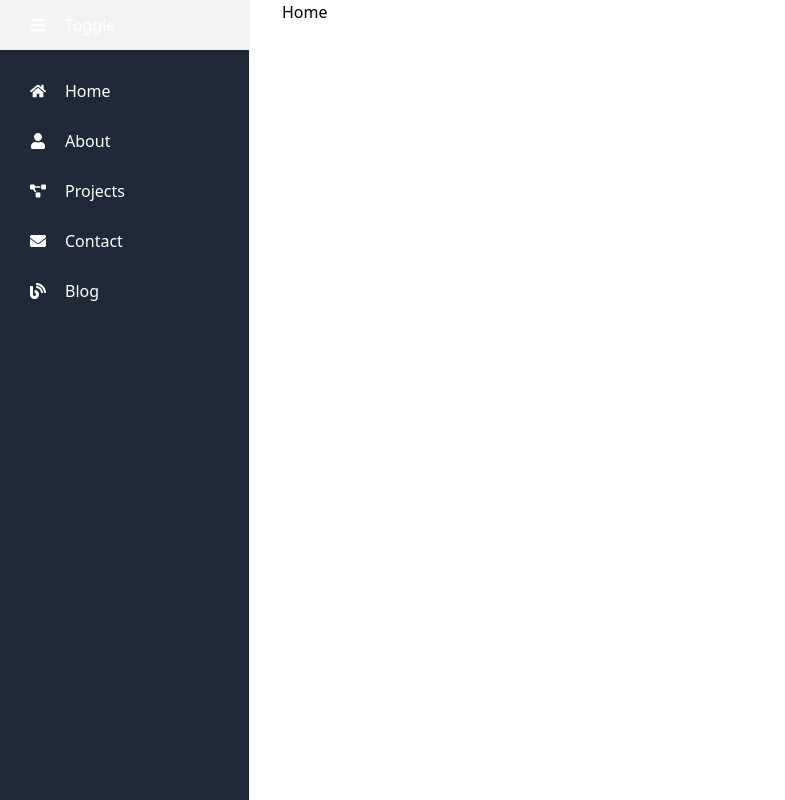
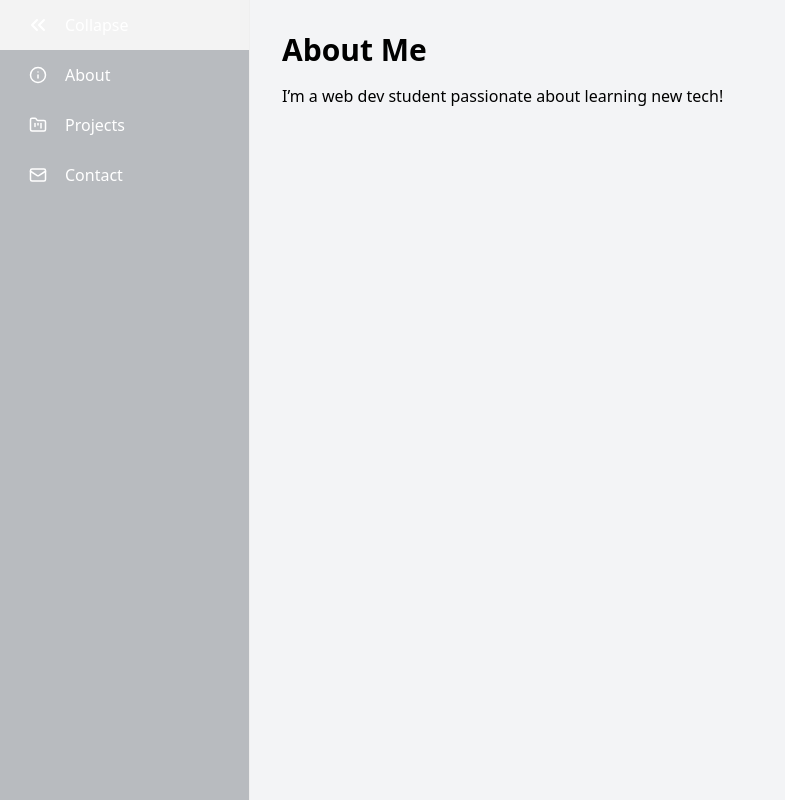
Before and after one commit to Xorcist15/portfolio, a React (Create React App) app in the folder youssef/: page / in a window 1280 px wide. Shown: the whole page, without its empty margins (0-785 px from the left). Built offline with nearby package versions, Linux system fonts and the light colour scheme.

Commit message:
sidebar works perfectly

```diff
--- a/youssef/package.json
+++ b/youssef/package.json
@@ -7,12 +7,14 @@
     "@testing-library/jest-dom": "^6.6.3",
     "@testing-library/react": "^16.3.0",
     "@testing-library/user-event": "^13.5.0",
+    "lucide-react": "^0.487.0",
     "react": "^19.1.0",
     "react-dom": "^19.1.0",
     "react-icons": "^5.5.0",
     "react-pro-sidebar": "^1.1.0",
     "react-router-dom": "^7.5.0",
     "react-scripts": "5.0.1",
+    "react-scroll": "^1.9.3",
     "web-vitals": "^2.1.4"
   },
   "scripts": {
--- a/youssef/src/App.css
+++ b/youssef/src/App.css
@@ -1,3 +1,7 @@
 @tailwind base;
 @tailwind components;
 @tailwind utilities;
+
+html {
+  scroll-behavior: smooth;
+}
--- a/youssef/src/App.js
+++ b/youssef/src/App.js
@@ -1,27 +1,32 @@
+
 import './App.css';
-import { BrowserRouter as Router, Routes, Route } from "react-router-dom";
-import SidebarMenu from "./components/Sidebar";
-import Home from "./pages/Home";
-import About from "./pages/About";
-import Projects from "./pages/Projects";
-import Contact from "./pages/Contact";
-import Blog from "./pages/Blog";
+import { Element } from 'react-scroll';
+import Sidebar from './components/Sidebar';
+import About from './pages/About';
+import Projects from './pages/Projects';
+import Contact from './pages/Contact';
 
-function App() {
+export default function App() {
   return (
-      <div className="flex">
-        <SidebarMenu />
-        <div className="flex-1">
-          <Routes>
-            <Route path="/" element={<Home />} />
-            <Route path="/about" element={<About />} />
-            <Route path="/projects" element={<Projects />} />
-            <Route path="/contact" element={<Contact />} />
-            <Route path="/blog" element={<Blog />} />
-          </Routes>
-        </div>
-      </div>
+    <div className="flex h-screen overflow-hidden">
+      <Sidebar />
+      <main id="container" className="flex-1 overflow-y-auto scroll-smooth">
+        <Element name="about">
+          <section>
+            <About />
+          </section>
+        </Element>
+        <Element name="projects">
+          <section>
+            <Projects />
+          </section>
+        </Element>
+        <Element name="contact">
+          <section>
+            <Contact />
+          </section>
+        </Element>
+      </main>
+    </div>
   );
 }
-
-export default App;
--- a/youssef/src/components/Sidebar.jsx
+++ b/youssef/src/components/Sidebar.jsx
@@ -1,57 +1,86 @@
-import React, { useState } from "react";
-import { Sidebar, Menu, MenuItem } from "react-pro-sidebar";
-import { Link } from "react-router-dom";
+import { Sidebar, Menu, MenuItem } from 'react-pro-sidebar';
+import { Link as ScrollLink } from 'react-scroll';
+import { useState } from 'react';
 import {
-  FaHome,
-  FaUser,
-  FaProjectDiagram,
-  FaEnvelope,
-  FaBlog,
-  FaBars,
-} from "react-icons/fa";
+  Info,
+  FolderKanban,
+  Mail,
+  ChevronsLeft,
+  ChevronsRight,
+} from 'lucide-react';
 
-const SidebarMenu = () => {
+export default function SideNav() {
   const [collapsed, setCollapsed] = useState(false);
 
   return (
-    <div className="h-screen flex">
     <Sidebar
       collapsed={collapsed}
-        backgroundColor="#1f2937" // Tailwind's gray-800
-        className="!text-white"
+      className="h-screen bg-gray-800 text-white border-r border-gray-700"
+      rootStyles={{ color: 'white' }}
     >
-        <Menu>
+      <Menu menuItemStyles={{
+        button: {
+          className: 'hover:bg-gray-700 transition-all',
+        },
+        label: {
+          className: 'ml-2',
+        },
+        icon: {
+          className: 'text-white',
+        },
+      }}>
         <MenuItem
-            icon={<FaBars />}
           onClick={() => setCollapsed(!collapsed)}
-            className="!mb-4"
+          icon={collapsed ? <ChevronsRight /> : <ChevronsLeft />}
         >
-            {!collapsed && "Toggle"}
+          {!collapsed && 'Collapse'}
         </MenuItem>
 
-          <MenuItem icon={<FaHome />} component={<Link to="/" />}>
-            Home
-          </MenuItem>
-          <MenuItem icon={<FaUser />} component={<Link to="/about" />}>
+        <MenuItem
+          icon={<Info size={18} />}
+          component={
+            <ScrollLink
+              to="about"
+              smooth
+              duration={500}
+              containerId="container"
+              className="block w-full h-full cursor-pointer"
+            />
+          }
+        >
           About
         </MenuItem>
-          <MenuItem icon={<FaProjectDiagram />} component={<Link to="/projects" />}>
+
+        <MenuItem
+          icon={<FolderKanban size={18} />}
+          component={
+            <ScrollLink
+              to="projects"
+              smooth
+              duration={500}
+              containerId="container"
+              className="block w-full h-full cursor-pointer"
+            />
+          }
+        >
           Projects
         </MenuItem>
-          <MenuItem icon={<FaEnvelope />} component={<Link to="/contact" />}>
+
+        <MenuItem
+          icon={<Mail size={18} />}
+          component={
+            <ScrollLink
+              to="contact"
+              smooth
+              duration={500}
+              containerId="container"
+              className="block w-full h-full cursor-pointer"
+            />
+          }
+        >
           Contact
-          </MenuItem>
-          <MenuItem icon={<FaBlog />} component={<Link to="/blog" />}>
-            Blog
         </MenuItem>
       </Menu>
     </Sidebar>
-
-      <div className="flex-1 p-4 overflow-auto">
-        {/* Page content will be rendered here */}
-      </div>
-    </div>
   );
-};
-
-export default SidebarMenu;
+}
--- a/youssef/src/pages/About.jsx
+++ b/youssef/src/pages/About.jsx
@@ -1,9 +1,8 @@
-import React from 'react'
-
-const About = () => {
+export default function About() {
   return (
-    <div>About </div>
-  )
+    <section className="min-h-screen p-8 bg-gray-100" id="about">
+      <h2 className="text-3xl font-bold mb-4">About Me</h2>
+      <p>I’m a web dev student passionate about learning new tech!</p>
+    </section>
+  );
 }
-
-export default About
--- a/youssef/src/pages/Blog.jsx
+++ b/youssef/src/pages/Blog.jsx
@@ -2,7 +2,7 @@ import React from 'react'
 
 const Blog = () => {
   return (
-    <div>Blog</div>
+    <div className="h-screen">Blogs ..........</div>
   )
 }
 
--- a/youssef/src/pages/Contact.jsx
+++ b/youssef/src/pages/Contact.jsx
@@ -2,7 +2,7 @@ import React from 'react'
 
 const Contact = () => {
   return (
-    <div>Contact</div>
+    <div className="h-screen">Contact</div>
   )
 }
 
--- a/youssef/src/pages/Home.jsx
+++ b/youssef/src/pages/Home.jsx
@@ -1,9 +1,16 @@
-import React from 'react'
+import React from "react";
+import About from "./About";
+import Projects from "./Projects";
+import Contact from "./Contact";
+import Blog from "./Blog";
+import { Link, Element } from 'react-scroll';
 
 const Home = () => {
   return (
-    <div>Home</div>
-  )
-}
+    <div className="h-screen">
 
-export default Home
+    </div>
+  );
+};
+
+export default Home;
--- a/youssef/src/pages/Projects.jsx
+++ b/youssef/src/pages/Projects.jsx
@@ -2,7 +2,7 @@ import React from 'react'
 
 const Projects = () => {
   return (
-    <div>Projects</div>
+    <div className="h-screen">Projects</div>
   )
 }
 
--- a/youssef/tailwind.config.js
+++ b/youssef/tailwind.config.js
@@ -1,7 +1,7 @@
 /** @type {import('tailwindcss').Config} */
 module.exports = {
   content: [
-    "./src/**/*.{js,jsx,ts,tsx}",
+    "./src/**/*.{js,jsx}",
   ],
   theme: {
     extend: {},
```
Also changed, not shown: 2 other files (tests, documents, lock files or other folders). Lines whose indentation alone changed are shown as unchanged.
